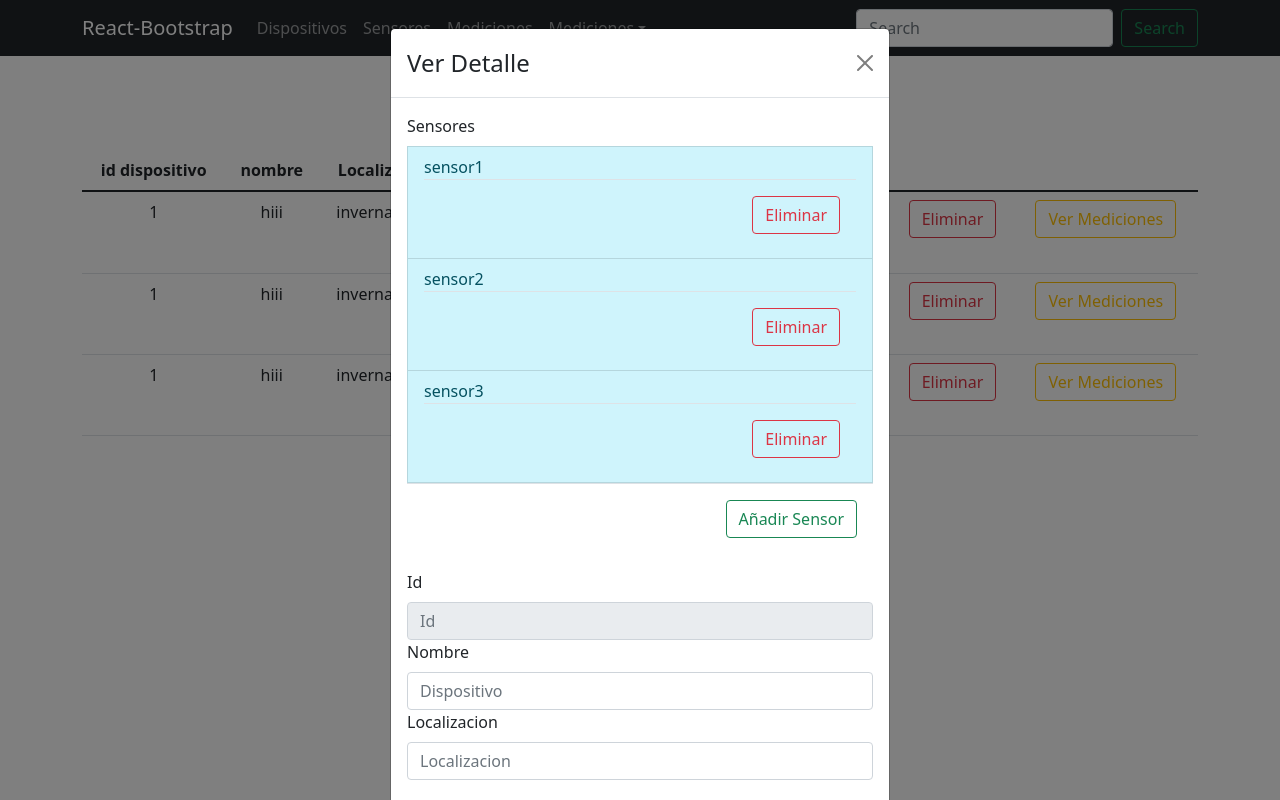
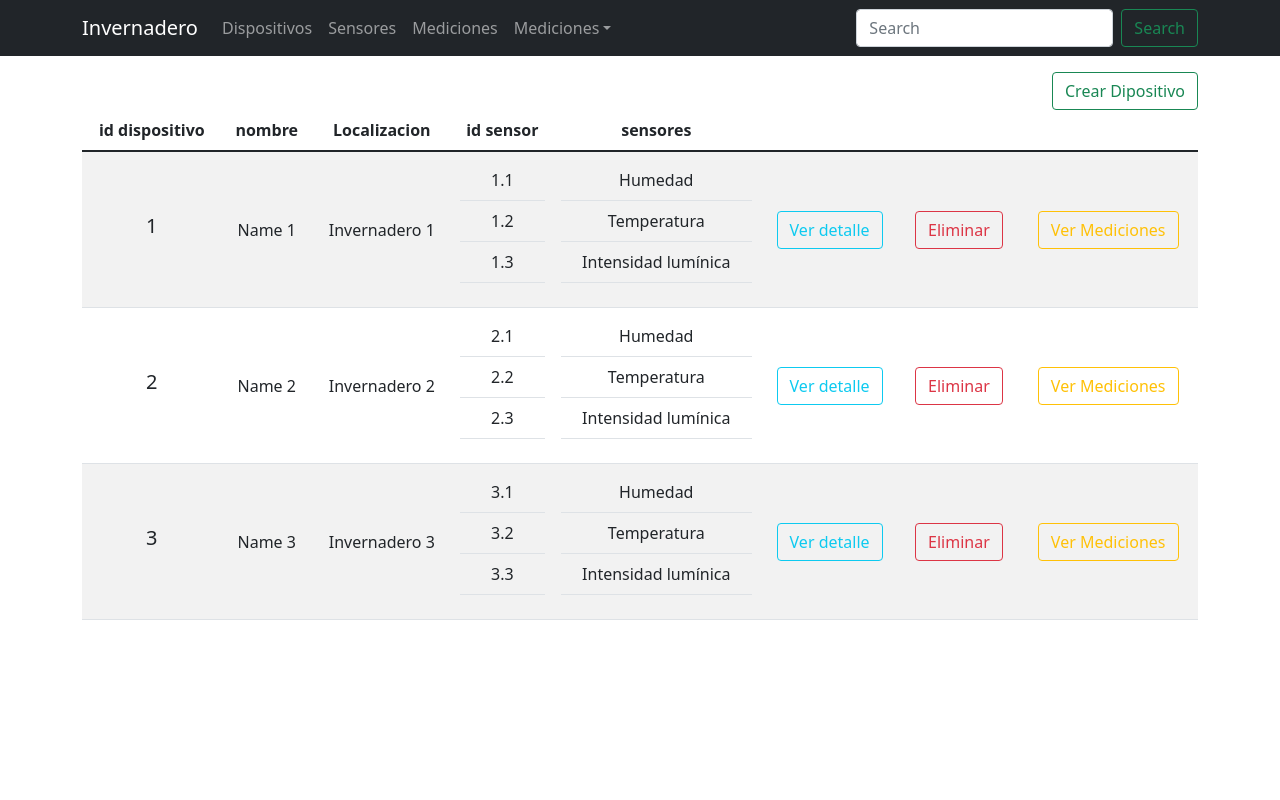
Before and after one commit to emanueljara/FRONTreact, a React (Create React App) app: page / in a window 1280 px wide. Built offline with nearby package versions, Linux system fonts and the light colour scheme.

Commit message:
Organizando pantalla principal y modal: ver detalle

```diff
--- a/src/App.js
+++ b/src/App.js
@@ -1,19 +1,35 @@
 import './App.css';
 import { Header } from './Componentes/Nav/Header';
-import { TableBuild } from "./Components/Table/TableBuild";
+//import { TableBuild } from "./Components/Table/TableBuild";
 import { StructureTable } from "./Componentes/Tables/StructureTable"
-import {CrearDispositivo} from "./Componentes/Formularios/CrearDispositivo";
-import {EditarDispositivo} from "./Componentes/Formularios/EditarDispositivo"
+//import {CrearDispositivo} from "./Componentes/Formularios/CrearDispositivo";
+import {EditarDispositivo} from "./Componentes/Formularios/EditarDispositivo";
+import { useModal } from './hooks/useModal';
+
 function App() {
 
+  const {
+    openDetailsModal,
+    setOpenDetailsModal,
+    setIdDetails,
+    idDetails
+  } = useModal();
 
   return (
     <div className="App">
       <Header/>
-      <h1>HOLAAA</h1>
 
-      <StructureTable/>
-     <EditarDispositivo/>
+      {openDetailsModal &&(
+        <EditarDispositivo
+          setOpenDetailsModal={setOpenDetailsModal}
+          idDetails={idDetails}
+        />
+      )}
+
+      <StructureTable
+        setOpenDetailsModal={setOpenDetailsModal}
+        setIdDetails={setIdDetails}
+      />
     </div>
   );
 }
--- a/src/Componentes/Formularios/EditarDispositivo.js
+++ b/src/Componentes/Formularios/EditarDispositivo.js
@@ -1,11 +1,16 @@
 import React from "react";
 import {Modal,Form, Row, ListGroup, Button } from "react-bootstrap"
 
-function EditarDispositivo(props) {
+export function EditarDispositivo({setOpenDetailsModal, idDetails}) {
   var option = null;
   const Col = "hola";
   const [show, setShow] = React.useState(true);
-    const handleClose = () => setShow(false);
+
+  const handleClose = () => {
+    setShow(false);
+    setOpenDetailsModal(false);
+  }
+
   const handleShow = () => setShow(true);
   const confimEliminacion = () => {
     option =  window.confirm("¿Seguro que desea eliminar los elementos?");
@@ -17,33 +22,28 @@ function EditarDispositivo(props) {
   return(
     <Modal show={show} onHide={handleClose}>
       <Modal.Header closeButton>
-            <Modal.Title>Ver Detalle</Modal.Title>
+        <Modal.Title>Ver Detalle {idDetails}</Modal.Title>
       </Modal.Header>
-
       <Modal.Body>
         <Form>
           <Row className="mb-3">
-
             <Form.Group  controlId="formGridState">
               <Form.Label>Sensores</Form.Label>
               <ListGroup.Item action variant="info">
                 sensor1
                 <Modal.Footer>
-
                   <Button variant="outline-danger" onClick={confimEliminacion}>Eliminar</Button>
                 </Modal.Footer>
               </ListGroup.Item>
               <ListGroup.Item action variant="info">
                 sensor2
                 <Modal.Footer>
-
                   <Button variant="outline-danger" onClick={confimEliminacion}>Eliminar</Button>
                 </Modal.Footer>
               </ListGroup.Item>
               <ListGroup.Item action variant="info">
                 sensor3
                 <Modal.Footer>
-
                   <Button variant="outline-danger" onClick={confimEliminacion}>Eliminar</Button>
                 </Modal.Footer>
               </ListGroup.Item>
@@ -70,7 +70,6 @@ function EditarDispositivo(props) {
           </Row>
         </Form>
       </Modal.Body>
-
       <Modal.Footer>
         <Button variant="outline-danger" onClick={handleClose}>Cancelar</Button>
         <Button variant="outline-success" onClick={handleClose}>Guardar Cambios</Button>
@@ -78,5 +77,3 @@ function EditarDispositivo(props) {
     </Modal>
   );
 }
-
-export {EditarDispositivo};
--- a/src/Componentes/Nav/Header.js
+++ b/src/Componentes/Nav/Header.js
@@ -11,14 +11,14 @@ import {
   import {Sensor} from "../../Components/Sensores/Sensor";
   import {Medicion} from "../../Components/Mediciones/Medicion";
 
-function Header() {
+export function Header() {
     return(
         <Router>
 
             <div>
                 <Navbar bg="dark" variant={"dark"} expand="lg">
                     <Container>
-                        <Navbar.Brand href="#home">React-Bootstrap</Navbar.Brand>
+                        <Navbar.Brand href="#home">Invernadero</Navbar.Brand>
                         <Navbar.Toggle aria-controls="basic-navbar-nav" />
                         <Navbar.Collapse id="basic-navbar-nav">
                             <Nav className="me-auto">
@@ -56,5 +56,3 @@ function Header() {
         </Router>
     );
 }
-
-export {Header};
--- a/src/Componentes/Tables/Columna.js
+++ b/src/Componentes/Tables/Columna.js
@@ -1,9 +1,7 @@
 import React from "react";
 
-function Columna(props) {
+export function Columna(props) {
     return(
         <th>{props.columnName}</th>
     );
 }
-
-export{Columna};
--- a/src/Componentes/Tables/Fila.js
+++ b/src/Componentes/Tables/Fila.js
@@ -1,9 +1,7 @@
 import React from "react";
 
-function Fila(props) {
+export function Fila(props) {
     return(
         <tr>{props.children}</tr>
     );
 }
-
-export{Fila};
--- a/src/Componentes/Tables/StructureTable.js
+++ b/src/Componentes/Tables/StructureTable.js
@@ -1,21 +1,33 @@
 import React from "react";
-import { Table, Container, Modal, ModalBody, FormGroup, ModalFooter } from "reactstrap";
+import { Table, Container } from "reactstrap"; //, Modal, ModalBody, FormGroup, ModalFooter
 import {Fila} from "./Fila";
 import {Columna} from "./Columna"
-import { Agregar } from "./../Buttons/Agregar";
-import {ListGroup, Button} from "react-bootstrap";
+//import { Agregar } from "./../Buttons/Agregar";
+import {Button} from "react-bootstrap"; //ListGroup,
 
 const defaulColumn=['id dispositivo','nombre','Localizacion', 'id sensor','sensores'];
-const defaultData = [{id:1, nombre:"hiii", localizacion: "invernadero1", sensor:[{id: 1, tipo: "humedad"}, {id: 1, tipo: "temperatura"}, {id: 1, tipo: "intencidad luminica"}]},
-{id:1, nombre:"hiii", localizacion: "invernadero1", sensor:[{id: 1, tipo: "humedad"}, {id: 1, tipo: "temperatura"}, {id: 1, tipo: "intencidad luminica"}]},
-{id:1, nombre:"hiii", localizacion: "invernadero1", sensor:[{id: 1, tipo: "humedad"}, {id: 1, tipo: "temperatura"}, {id: 1, tipo: "intencidad luminica"}]} ];
+const defaultData = [{id:1, nombre:"Name 1", localizacion: "Invernadero 1", sensor:[{id: 1.1, tipo: "Humedad"}, {id: 1.2, tipo: "Temperatura"}, {id: 1.3, tipo: "Intensidad lumínica"}]},
+{id:2, nombre:"Name 2", localizacion: "Invernadero 2", sensor:[{id: 2.1, tipo: "Humedad"}, {id: 2.2, tipo: "Temperatura"}, {id: 2.3, tipo: "Intensidad lumínica"}]},
+{id:3, nombre:"Name 3", localizacion: "Invernadero 3", sensor:[{id: 3.1, tipo: "Humedad"}, {id: 3.2, tipo: "Temperatura"}, {id: 3.3, tipo: "Intensidad lumínica"}]}];
 
 
-function StructureTable(props) {
+export function StructureTable({setOpenDetailsModal, setIdDetails}) {
+
+  const onOpenModal = (id)=>{
+    setOpenDetailsModal(true);
+    setIdDetails(id);
+  }
+
   return(
-        <Container>
-                <Button variant="outline-success">Crear Dipositivo</Button>
-            <Table>
+    <Container className="mt-3">
+      <div>
+        <Button
+          className="float-end"
+          variant="outline-success"
+        >Crear Dipositivo</Button>
+      </div>
+
+      <Table striped>
         <thead>
           <tr>
             {defaulColumn.map(column => (
@@ -25,39 +37,52 @@ function StructureTable(props) {
         </thead>
         <tbody>
           {defaultData.map(data => (
-                        <Fila>
-                            <td>
-                                {data.id}
+            <tr>
+              <td class="align-middle">
+                <h5>{data.id}</h5>
               </td>
-
-                            <td>
+              <td class="align-middle">
                 {data.nombre}
               </td>
-                            <td>
+              <td class="align-middle">
                 {data.localizacion}
               </td>
-                            <td>
+              <td class="align-middle">
+                <Table>
+                  <tbody>
+                    {data.sensor.map(sensor => (
+                      <Fila><td className="d-flex flex-column justify-content-center">{sensor.id}</td></Fila>
+                    ))}
+                  </tbody>
+                </Table>
 
               </td>
+              <td class="align-middle">
+                <Table>
+                  <tbody>
                     {data.sensor.map(sensor =>(
-                                <Fila><td>{sensor.id}</td>{"  "}<td>{sensor.tipo}</td></Fila>
+                      <Fila><td>{sensor.tipo}</td></Fila>
                     ))}
-                            <td>
-                                <Button variant="outline-info">Ver detalle</Button>
+                  </tbody>
+                </Table>
+
               </td>
-                            <td>
+              <td class="align-middle">
+                <Button
+                  variant="outline-info"
+                  onClick={() => onOpenModal(data.id)}
+                >Ver detalle</Button>
+              </td>
+              <td class="align-middle">
                 <Button variant="outline-danger">Eliminar</Button>
               </td>
-                            <td>
+              <td class="align-middle">
                 <Button variant="outline-warning"> Ver Mediciones</Button>
               </td>
-                        </Fila>
+            </tr>
           ))}
         </tbody>
       </Table>
     </Container>
-
   );
 }
-
-export {StructureTable};
--- /dev/null
+++ b/src/hooks/useModal.js
@@ -0,0 +1,14 @@
+import React from "react";
+
+export function useModal(){
+
+  const [openDetailsModal, setOpenDetailsModal] = React.useState(false);
+  const [idDetails, setIdDetails] = React.useState(0);
+
+  return {
+    openDetailsModal,
+    setOpenDetailsModal,
+    idDetails,
+    setIdDetails
+  }
+}
--- a/src/index.js
+++ b/src/index.js
@@ -2,7 +2,7 @@ import React from 'react';
 import ReactDOM from 'react-dom/client';
 import './index.css';
 import App from './App';
-import * as bootstrap from 'bootstrap';
+//import * as bootstrap from 'bootstrap';
 import 'bootstrap/dist/css/bootstrap.min.css';
 
 const root = ReactDOM.createRoot(document.getElementById('root'));
```
Lines whose indentation alone changed are shown as unchanged.
